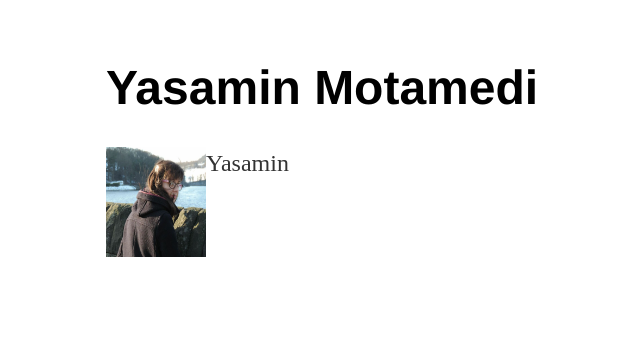
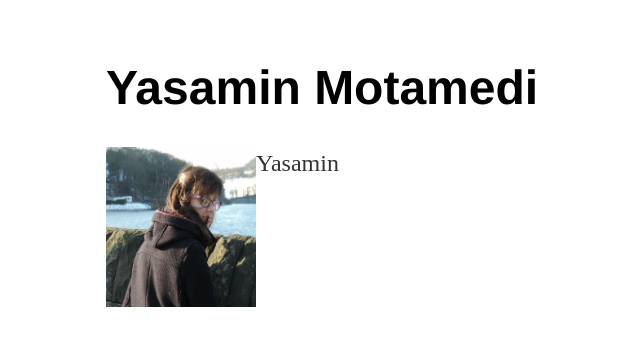
Before and after one commit to ymotamedi/ymotamedi.github.io, a Jekyll site: the page built from index.html, in a window 1280 px wide. Shown: the top 346 px of the page, without its empty margins (86-726 px from the left). Built offline with Jekyll 4.4.1, drawn with Linux system fonts in a browser that asks for light colours.

Commit message:
Update index.html

```diff
--- a/index.html
+++ b/index.html
@@ -2,6 +2,6 @@
 layout: default
 title: Yasamin
 ---
-<p><img src="ym2.jpeg" style="float:left;width:100px;height:110px">
+<p><img src="ym2.jpeg" style="float:left;width:150px;height:160px">
 Yasamin
 </p>
```
